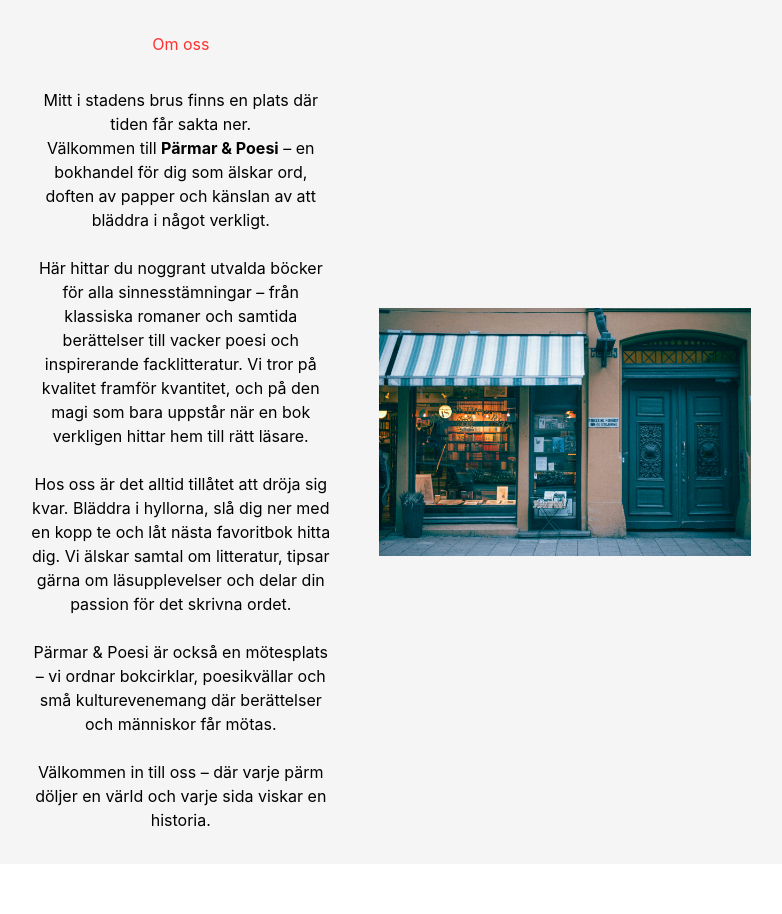
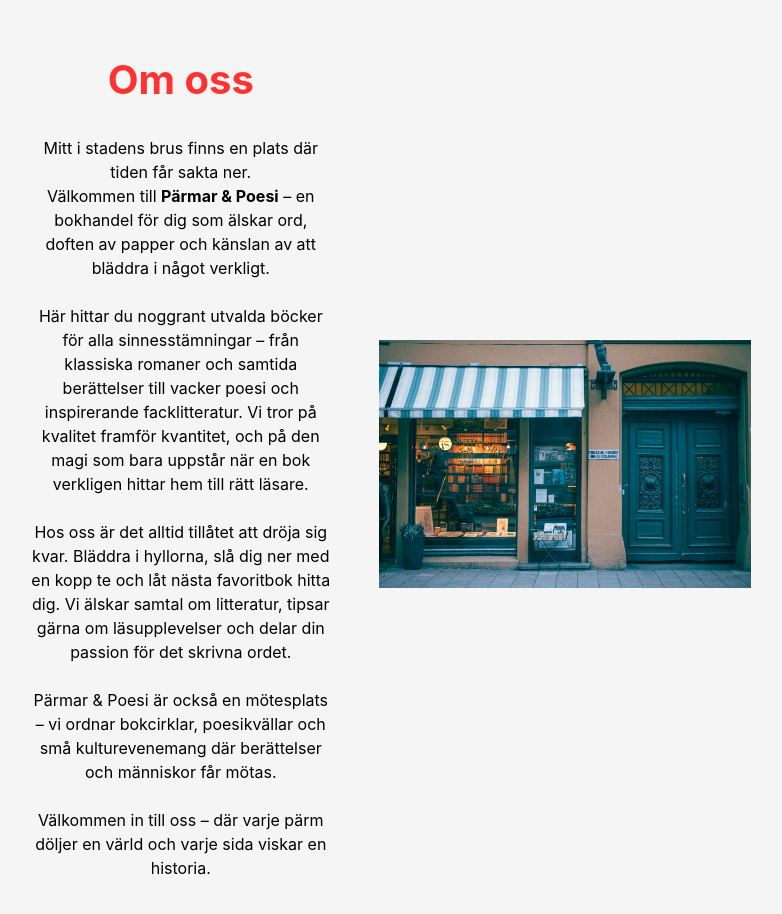
Before and after one commit to WILGROSS/parmar-och-poesi, a website built with Vite: page about-us.html in a window 1280 px wide. Shown: the whole page, without its empty margins (241-1023 px from the left). Before the commit the page ends 864 px from the top, so only its background shows below. Built offline with nearby package versions, Linux system fonts and the light colour scheme.

Commit message:
Add default heading styling

```diff
--- a/src/style.scss
+++ b/src/style.scss
@@ -1,17 +1,32 @@
 @use "sass:color";
-
 @import "./tailwind.css";
 
 body {
   font-family: "Inter", sans-serif;
   background: #ffffff;
   color: #000000;
+  margin: 0;
+  line-height: 1.5;
 }
 
-header {
-    .sass-test{
-        color: #ff3131
+/* Lite default styling */
+h1, h2, h3, h4, h5, h6 {
+  font-weight: 700;
+  line-height: 1.2;
+  margin: 1.5rem 0 1rem;
+  color: #111;
 }
+
+h1 { font-size: 2.5rem; }
+h2 { font-size: 2rem; }
+h3 { font-size: 1.5rem; }
+
+p {
+  margin: 1rem 0;
+}
+
+header .sass-test {
+  color: #ff3131;
 }
 
 /*styling för Om oss-sidan*/
@@ -24,7 +39,6 @@ header {
   margin: 0 auto;
   padding: 2rem;
   background-color: rgb(245, 245, 245);
-  font-family: "Inter", sans-serif;
 
   @media (min-width: 768px) {
     flex-direction: row;
@@ -33,7 +47,6 @@ header {
 
   .about_text {
     text-align: center;
-
 
     h1 {
       color: #ff3131;
@@ -49,18 +62,10 @@ header {
   .about_image {
     margin: auto;
 
-
     img {
       width: 100%;
       height: auto;
       padding: 1rem;
     }
-
-   @media (min-width: 768px) {
-    .about_us {
-        max-width: 200vw;
   }
 }
-
-}
-}
```
Lines whose indentation alone changed are shown as unchanged.
